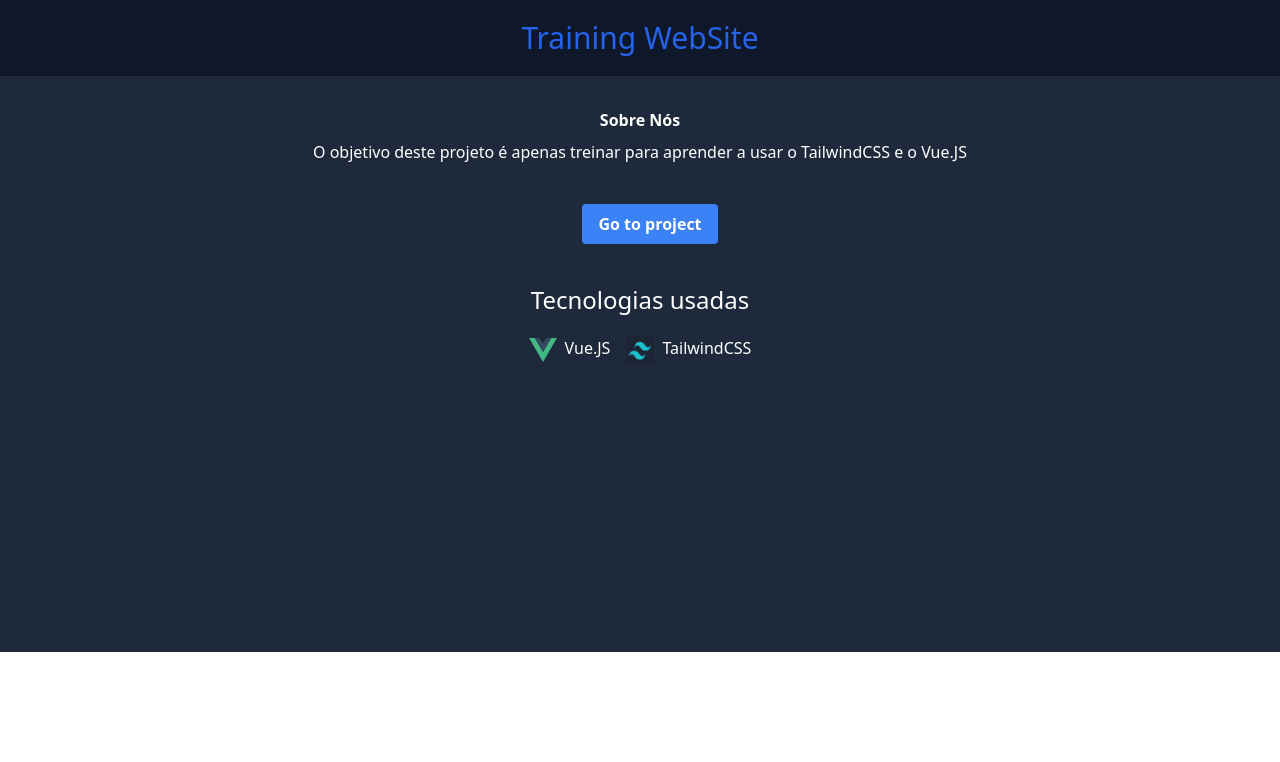
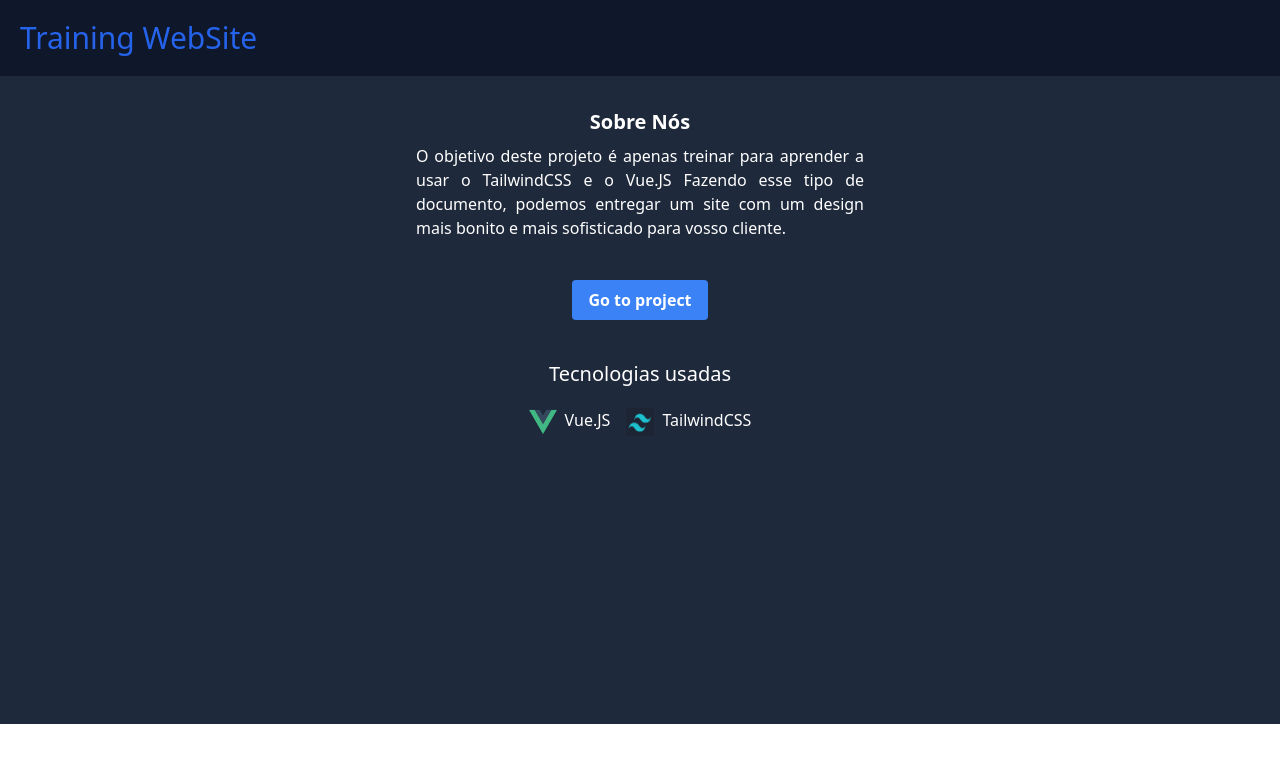
Before and after one commit to giliolizera/Training, a Vue app: page / in a window 1280 px wide. Shown: the top 762 px of the page. Built offline with nearby package versions, Linux system fonts and the light colour scheme.

Commit message:
feat: upside and popover improve

```diff
--- a/src/components/Popover.vue
+++ b/src/components/Popover.vue
@@ -1,8 +1,8 @@
 <template>
   <Upside/>
- <div class="pt-10 flex justify-center pl-60 bg-purple-500">
+ <div class="pt-10 flex justify-center pl-60 bg-pink-500">
    <div class="relative inline-block">
-      <button @click="exibir = !exibir" class="inline-flex w-full justify-center rounded-md bg-purple-600 px-4 py-2 text-sm font-medium text-white hover:bg-opacity-60">
+      <button @click="exibir = !exibir" class="inline-flex w-full justify-center rounded-md bg-pink-600 px-4 py-2 text-sm font-medium text-white hover:bg-opacity-60">
          Options
          <ChevronDownIcon class="ml-2 -mr-1 h-5 w-5 text-violet-200 hover:text-violet-100"/>
       </button>
@@ -41,8 +41,8 @@
       </div>
    </div>
  </div>
- <div class="h-96 bg-purple-500"></div>
-  <div class="h-48 bg-purple-500"></div>
+ <div class="h-96 bg-pink-500"></div>
+  <div class="h-48 bg-pink-500"></div>
 
 </template>
 
--- a/src/components/Site.vue
+++ b/src/components/Site.vue
@@ -1,26 +1,32 @@
 <template>
    <div class="h-full">
    <div class="bg-slate-800 text-white">
-      <h1 class="text-blue-600 bg-slate-900 font-medium text-3xl flex p-5 justify-center">Training WebSite</h1>
-      <div>
-         <div class="flex justify-center font-bold text-1xl mt-8">
+      <div class="w-full bg-slate-900">
+         <button class="text-blue-600 bg-slate-900 font-medium text-3xl flex p-5 justify-start">
+            Training WebSite
+         </button>
+      </div>
+      <div class="max-w-md mx-auto">
+         <div class="flex justify-center font-bold text-xl mt-8">
             Sobre Nós
          </div>
-         <div class="flex justify-center font-medium mt-2">
+         <div class="text-justify font-medium mt-2">
             O objetivo deste projeto é apenas treinar para aprender a usar o TailwindCSS e o Vue.JS
+            Fazendo esse tipo de documento, podemos entregar um site com um design mais bonito e mais
+            sofisticado para vosso cliente.
          </div>
       </div>
-      <div class="flex justify-center">
+      <div class="flex justify-center mt-10">
          <router-link to="/disclosure">
-            <button class="bg-blue-500 hover:bg-blue-700 text-white font-bold py-2 px-4 rounded mt-10 ml-5">
+            <button class="bg-blue-500 hover:bg-blue-700 text-white font-bold py-2 px-4 rounded">
             Go to project
             </button>
          </router-link>
       </div>
-      <div class="flex justify-center text-2xl mb-5 font-medium mt-10">
+      <div class="flex justify-center text-xl mb-5 font-medium mt-10">
          Tecnologias usadas
       </div>
-      <div class="flex justify-center font-medium mt-2">
+      <div class="flex justify-center mt-2">
          <div class="inline-flex space-x-2">
             <img src="../assets/logo.png" class="h-7 w-7">
             <p>Vue.JS</p>
--- a/src/components/Upside.vue
+++ b/src/components/Upside.vue
@@ -1,5 +1,5 @@
 <template>
-   <div class="flex justify-center bg-opacity-30 bg-slate-600">
+   <div class="flex justify-center max-wd-16 bg-opacity-30 bg-slate-600">
       <router-link to="/">
          <button class="bg-blue-500 hover:bg-blue-600 text-white font-bold py-2 px-4 rounded-xl m-2">
             Site
```
